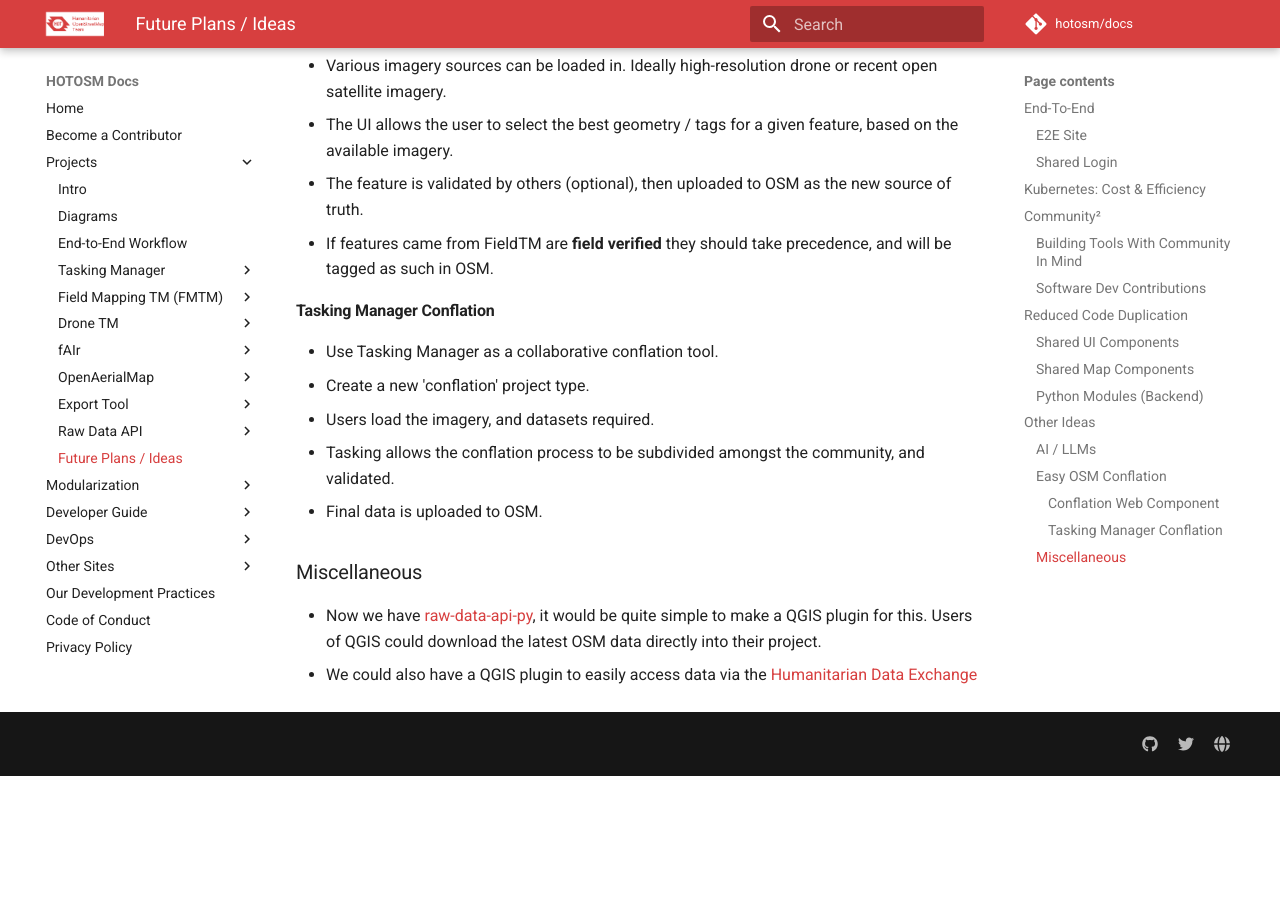
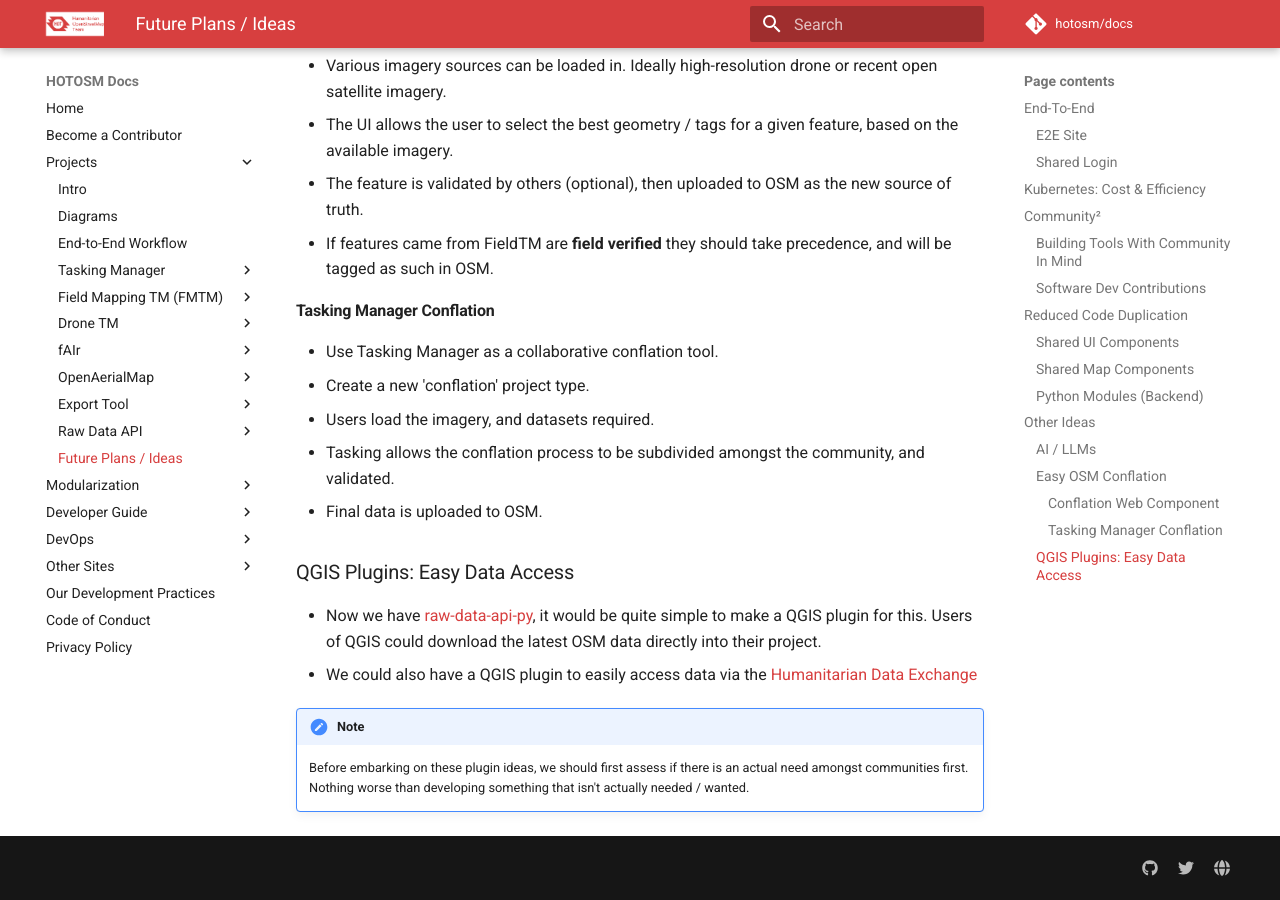
Before and after one commit to hotosm/docs, an MkDocs documentation site: the page built from docs/projects/future-plans.md, in a window 1280 px wide and 900 px high, scrolled down 4654 px. Built offline with MkDocs 1.6.1 and Material for MkDocs 9.7.7, drawn with Linux system fonts in a browser that asks for light colours; comment, search, counter and statistics services are not loaded; before the commit the page ends 5430 px from its top, so only the background shows below that.

Commit message:
docs: future ideas: qgis plugins

```diff
--- a/docs/projects/future-plans.md
+++ b/docs/projects/future-plans.md
@@ -210,10 +210,16 @@
   the community, and validated.
 - Final data is uploaded to OSM.
 
-### Miscellaneous
+### QGIS Plugins: Easy Data Access
 
 - Now we have [raw-data-api-py](https://github.com/hotosm/raw-data-api-py),
   it would be quite simple to make a QGIS plugin for this. Users of QGIS
   could download the latest OSM data directly into their project.
 - We could also have a QGIS plugin to easily access data via the
   [Humanitarian Data Exchange](https://data.humdata.org)
+
+!!! note
+
+    Before embarking on these plugin ideas, we should first assess if there
+    is an actual need amongst communities first. Nothing worse than developing
+    something that isn't actually needed / wanted.
```
